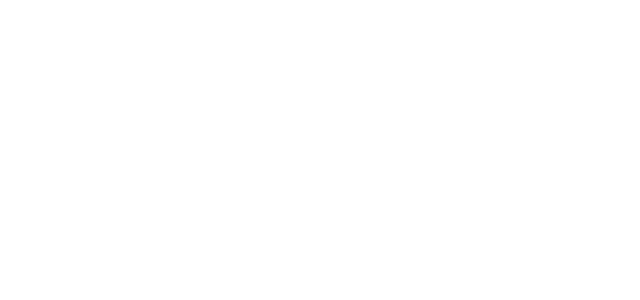
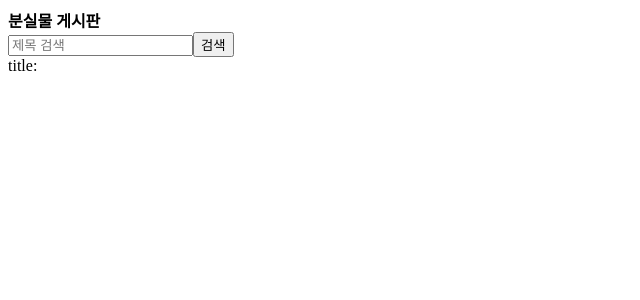
Before and after one commit to deltaori0/deltaori0.github.io, a React (Create React App) app in the folder find_thanku/: page / in a window 1280 px wide. Shown: the top 300 px of the page, without its empty margins (0-640 px from the left). Built offline with nearby package versions, Linux system fonts and the light colour scheme.

Commit message:
Board_lost initial settings

```diff
--- a/find_thanku/package.json
+++ b/find_thanku/package.json
@@ -7,11 +7,14 @@
     "@testing-library/react": "^9.3.2",
     "@testing-library/user-event": "^7.1.2",
     "babel-plugin-macros": "^2.8.0",
+    "css-loader": "^3.6.0",
     "node-sass": "^4.14.1",
     "react": "^16.13.1",
     "react-dom": "^16.13.1",
     "react-router-dom": "^5.2.0",
     "react-scripts": "3.4.1",
+    "sass-loader": "^9.0.2",
+    "style-loader": "^1.2.1",
     "styled-components": "^5.1.1"
   },
   "scripts": {
--- a/find_thanku/src/App.js
+++ b/find_thanku/src/App.js
@@ -6,14 +6,14 @@
   Redirect,
 } from "react-router-dom";
 
-import Main from "./view/main";
-//import Login from "./view/login";
+//import Main from "./view/main";
+import Board from "./view/board_lost";
 
 function App() {
   return (
     <Router>
       <Switch>
-        <Route path="/" exact component={Main} />
+        <Route path="/" exact component={Board} />
         {/* <Route path="/login" exact component={Login} /> */}
         <Redirect from="*" to="/" />
       </Switch>
--- /dev/null
+++ b/find_thanku/src/view/board_find/styles.js
@@ -0,0 +1,3 @@
+import styled from "styled-components/macro";
+
+export const Main = styled.div``;
--- a/find_thanku/src/view/board_lost/index.js
+++ b/find_thanku/src/view/board_lost/index.js
@@ -0,0 +1,35 @@
+import React, {useState} from "react";
+import * as S from "./styles";
+
+//분실물 게시판
+
+const Board = () => {
+  const [inputs, setInputs]=useState({
+    title: ''
+  });
+
+  const{title} = inputs; //여기에 값이 저장됨
+
+  const onChange = (e) => { //입력시
+    const { value, name } = e.target;
+    setInputs({
+      ...inputs,
+      [name]: value
+    });
+  };
+
+  const onReset = () => { //버튼클릭시
+    setInputs({
+      title: ''
+    })
+  };
+
+  return <S.Board>
+    <b>분실물 게시판</b><br/>
+    <input class='' name='title' placeholder='제목 검색' onChange={onChange} value={title}/>
+    <button class='' onClick={onReset}>검색</button><br/>
+    title: {title}
+  </S.Board>;
+};
+
+export default Board;
--- /dev/null
+++ b/find_thanku/src/view/board_lost/styles.js
@@ -0,0 +1,3 @@
+import styled from "styled-components/macro";
+
+export const Board = styled.div``;
--- a/find_thanku/src/view/login/index.js
+++ b/find_thanku/src/view/login/index.js
@@ -3,6 +3,7 @@
 import * as S from "./styles";
 import './login.scss';
 
+//로그인 페이지
 const idbox = 'Google 계정'
 const pwbox = 'Password'
 
@@ -37,11 +38,10 @@
       </div>
       <div><br/>
 
-          <input class='input_box' name='id' placeholder={idbox} onChange={onChange} value={id}/><br/>
-          <input class='input_box' type='password' name='pw' placeholder={pwbox} onChange={onChange} value={pw}/><br/><br/>
+        <input class='input_box' name='id' placeholder={idbox} onChange={onChange} value={id}/><br/>
+        <input class='input_box' type='password' name='pw' placeholder={pwbox} onChange={onChange} value={pw}/><br/><br/>
 
         <button class='login_button' onClick={onReset}>로그인</button>
-
 
         <div>
           id / pw:
```
Also changed, not shown: find_thanku/src/view/board_find/style.js (deleted), find_thanku/src/view/board_lost/style.js (deleted), 1 other file (tests, documents, lock files or other folders).
